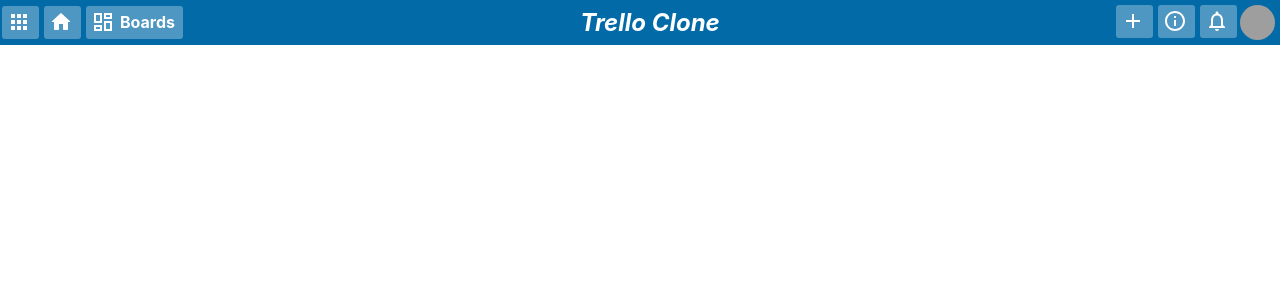
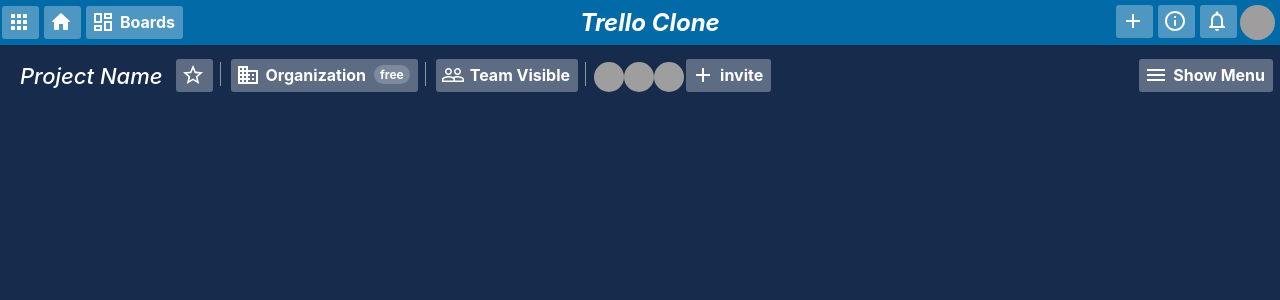
Before and after one commit to iamprazol-zz/trello-clone, a React (Create React App) app: page / in a window 1280 px wide. Shown: the top 300 px of the page. Built offline with nearby package versions, Linux system fonts and the light colour scheme; grey boxes are pictures that could not be loaded.

Commit message:
Board Header component implemented

```diff
--- a/src/App.css
+++ b/src/App.css
@@ -1,3 +1,7 @@
 * {
 	margin: 0;
 }
+
+body {
+	background-color: #172b4d;
+}
--- a/src/App.js
+++ b/src/App.js
@@ -1,11 +1,15 @@
 import React from 'react';
 import './App.css';
 import Header from './components/common/Header/Header';
+import BoardHeader from './components/common/Board Header/BoardHeader';
 
 function App() {
   return (
     <div className="app">
 		<Header />
+		<div className="boardBody">
+			<BoardHeader />
+		</div>
     </div>
   );
 }
--- /dev/null
+++ b/src/components/common/Board Header/BoardHeader.css
@@ -0,0 +1,58 @@
+.boardHeader {
+	display: flex;
+	align-items: center;
+	justify-content: space-between;
+	height: 45px;
+	color: white;
+	font-weight: bold;
+	padding: 8px 4px 4px 8px;
+}
+
+.boardHeaderCompany {
+	display: flex;
+	align-items: center;
+	flex: 0.8;
+}
+
+.boardHeaderDivider {
+	float: left;
+    border-left: 1px solid hsla(0,0%,100%,.5);
+    height: 24px;
+    margin: 8px 8px 12px 4px;
+}
+
+.boardHeaderCompany__left, .boardHeaderCompany__center, .boardHeaderCompany__right {
+	display: flex;
+	align-items: center;
+	justify-content: space-around;
+}
+
+.memberAvatar {
+	display: flex;
+	align-items: center;
+}
+
+.inviteButton {
+	justify-content: flex-end;
+}
+
+.memberAvatar > .MuiAvatar-root {
+	height: 30px;
+	width: 30px;
+	margin-top: 2px;
+}
+
+.boardHeaderMenu {
+	display: flex;
+	flex: 0.2;
+	justify-content: flex-end;
+}
+
+.boardHeaderCompany__left > h3 {
+	font-family: -apple-system,BlinkMacSystemFont,Segoe UI,Roboto,Noto Sans,Ubuntu,Droid Sans,Helvetica Neue,sans-serif;
+	font-weight: 500;
+	font-style: italic;
+	font-size: 22px;
+    line-height: 32px;
+	padding: 0 12px;
+}
--- /dev/null
+++ b/src/components/common/Board Header/BoardHeader.js
@@ -0,0 +1,53 @@
+import React from 'react'
+import './BoardHeader.css'
+import IconContainer from '../IconContainer/IconContainer'
+import StarBorderIcon from '@material-ui/icons/StarBorder'
+import BusinessIcon from '@material-ui/icons/Business'
+import PeopleOutlineIcon from '@material-ui/icons/PeopleOutline'
+import AddIcon from '@material-ui/icons/Add'
+import MenuIcon from '@material-ui/icons/Menu'
+import Avatar from '@material-ui/core/Avatar'
+
+function BoardHeader() {
+	return (
+		<div className="boardHeader">
+			<div className="boardHeaderCompany">
+				<div className="boardHeaderCompany__left">
+					<h3>Project Name</h3>
+					<IconContainer icon={<StarBorderIcon />} />
+				</div>
+				<div className="boardHeaderCompany__center">
+					<span className="boardHeaderDivider"></span>
+					<IconContainer icon={<BusinessIcon />} text="Organization" tag="free" />
+					<span className="boardHeaderDivider"></span>
+					<IconContainer icon={<PeopleOutlineIcon />} text="Team Visible" />
+				</div>
+				<div className="boardHeaderCompany__right">
+					<span className="boardHeaderDivider"></span>
+					<div className="memberAvatar">
+						<Avatar
+							src="https://avatars1.githubusercontent.com/u/23380477?s=60&v=4"
+							alt="prajjwal"
+						/>
+						<Avatar
+							src="https://avatars1.githubusercontent.com/u/23380477?s=60&v=4"
+							alt="prajjwal"
+						/>
+						<Avatar
+							src="https://avatars1.githubusercontent.com/u/23380477?s=60&v=4"
+							alt="prajjwal"
+						/>
+					</div>
+					<div className="inviteButton">
+						<IconContainer icon={<AddIcon />} text="invite" />
+					</div>
+				</div>
+			</div>
+			<div className="boardHeaderMenu">
+				<IconContainer icon={<MenuIcon />} text="Show Menu" />
+			</div>
+		</div>
+	)
+}
+
+export default BoardHeader
```
